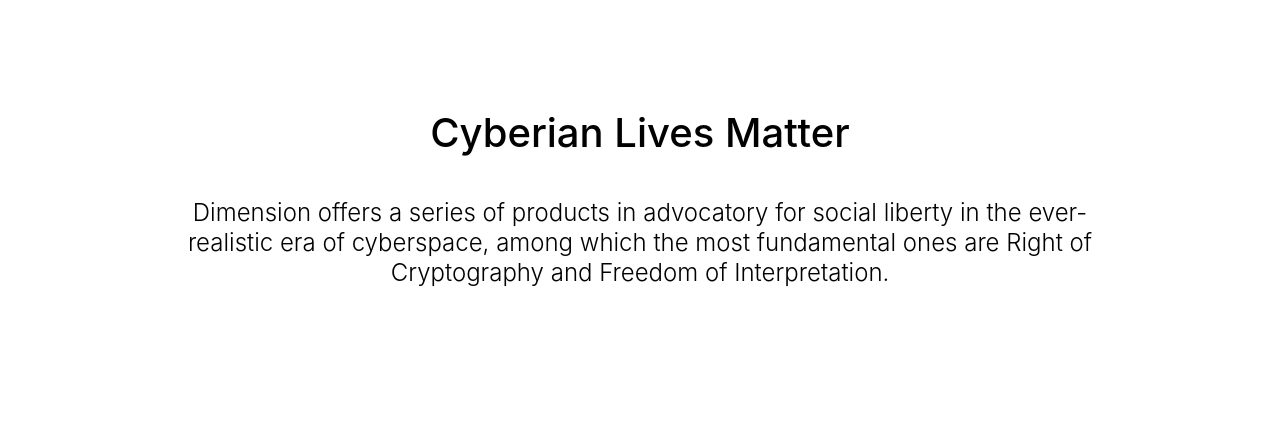
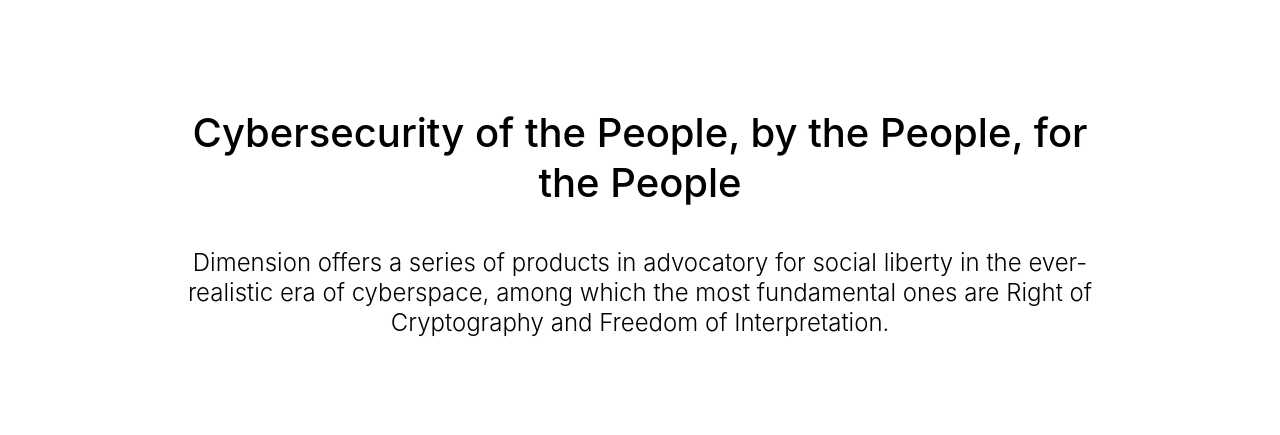
Before and after one commit to DimensionDev/Dimension-Website, a plain HTML site: page index.html in a window 1280 px wide. Shown: the part 92-527 px from the top of the page. Drawn offline with Linux system fonts and the light colour scheme.

Commit message:
Changed slogan

```diff
--- a/index.html
+++ b/index.html
@@ -2,7 +2,7 @@
 <html lang="en" dir="ltr">
     <head>
         <meta charset="utf-8">
-        <title>Dimension - Cyberian Lives Matter</title>
+        <title>Dimension - Cybersecurity of the People, by the People, for the People</title>
         <link rel="shortcut icon" href="/favicon.ico">
         <link rel="apple-touch-icon" href="/apple-touch-icon.png">
         <meta name="viewport" content="width=device-width, initial-scale=1, shrink-to-fit=no">
@@ -94,7 +94,7 @@
                         <!-- Title area -->
                         <div class="col-12 col-lg-10 offset-lg-1">
                             <h1 class="text-center ts--black-subtle">
-                                Cyberian Lives Matter
+                                Cybersecurity of the People, by the People, for the People
                             </h1>
                             <div class="d-none d-lg-block" style="height: 20px;">
                             </div>
```
